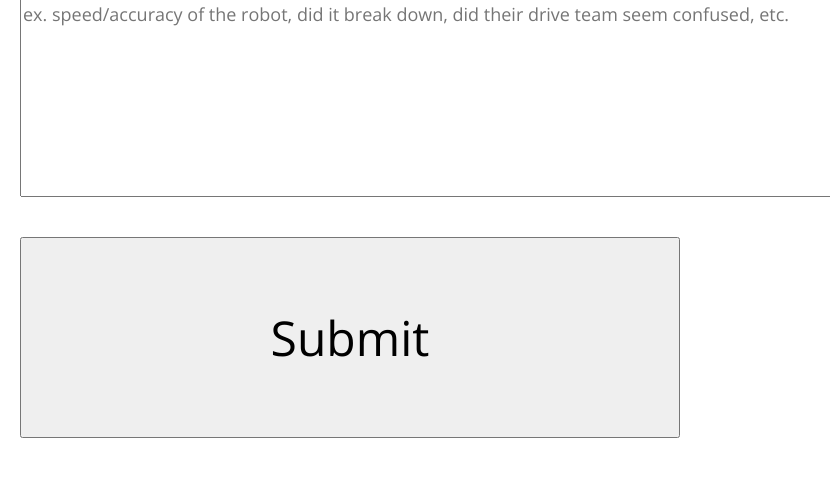
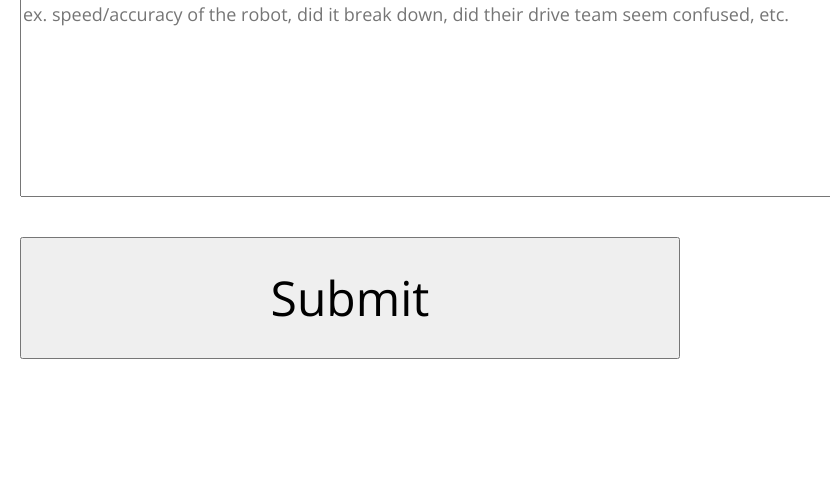
Before and after one commit to FirebirdRobotics/Scouting_App, a PHP site: page /addNewRobot.php in a window 1320 px wide; the page is wider, and only the part inside the window is pictured. Shown: the part 1748-2239 px from the top of that part, without its empty margins (0-830 px from the left). After the commit the page ends 2107 px from the top of that part, so only its background shows below. Run offline with PHP 8.4, Linux system fonts and the light colour scheme.

Commit message:
Update styles.css

```diff
--- a/Scouting App/WebContent/styles.css
+++ b/Scouting App/WebContent/styles.css
@@ -142,7 +142,11 @@ input[type="submit"]{
 	font-size: 48px;
 	display: block;
 	text-align: center;
-	padding: 5%;
+	padding: 2%;
+}
+
+.robotNumber{
+	font-size: 60px;
 }
 
 .form-control{
```
